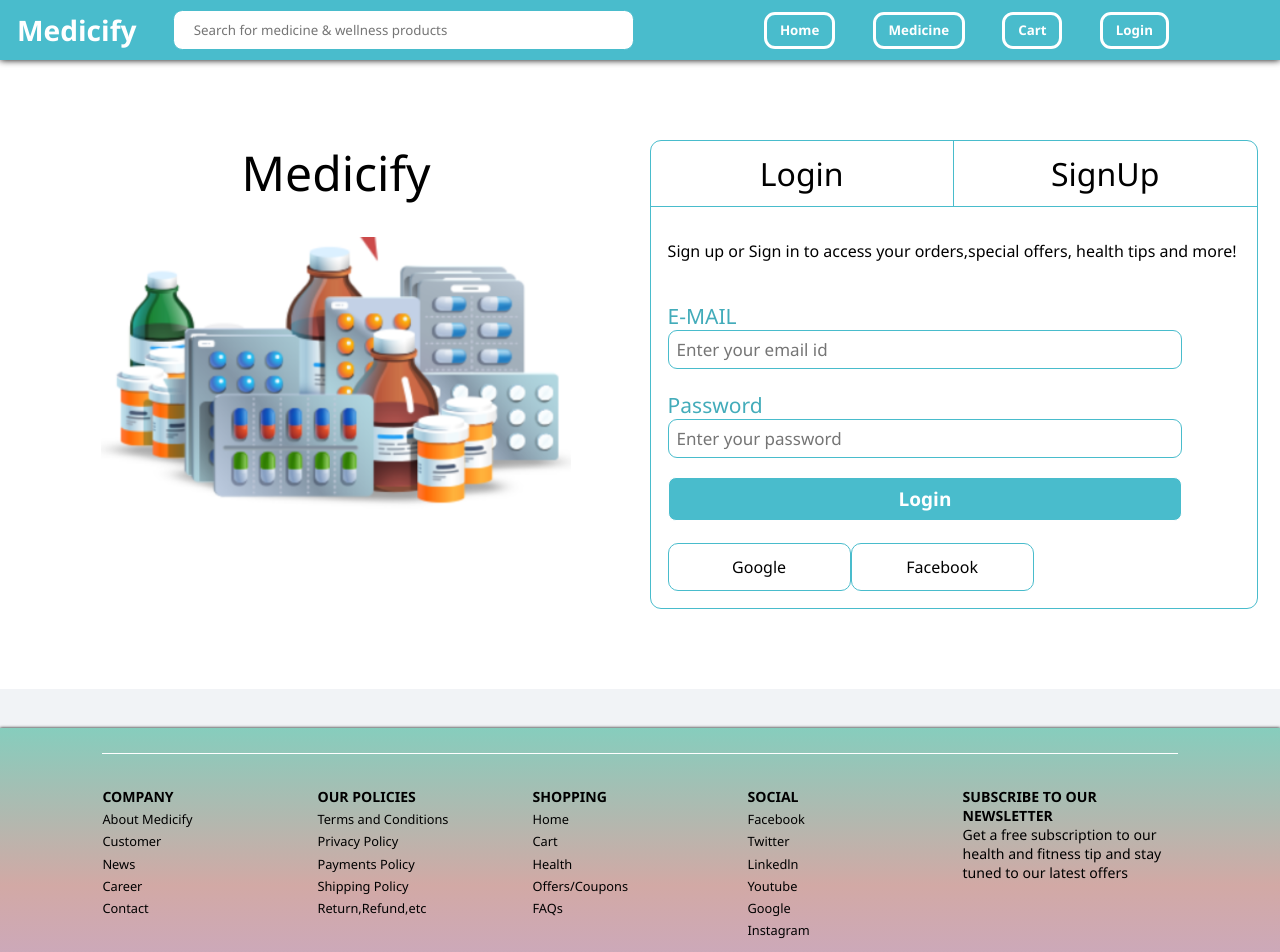
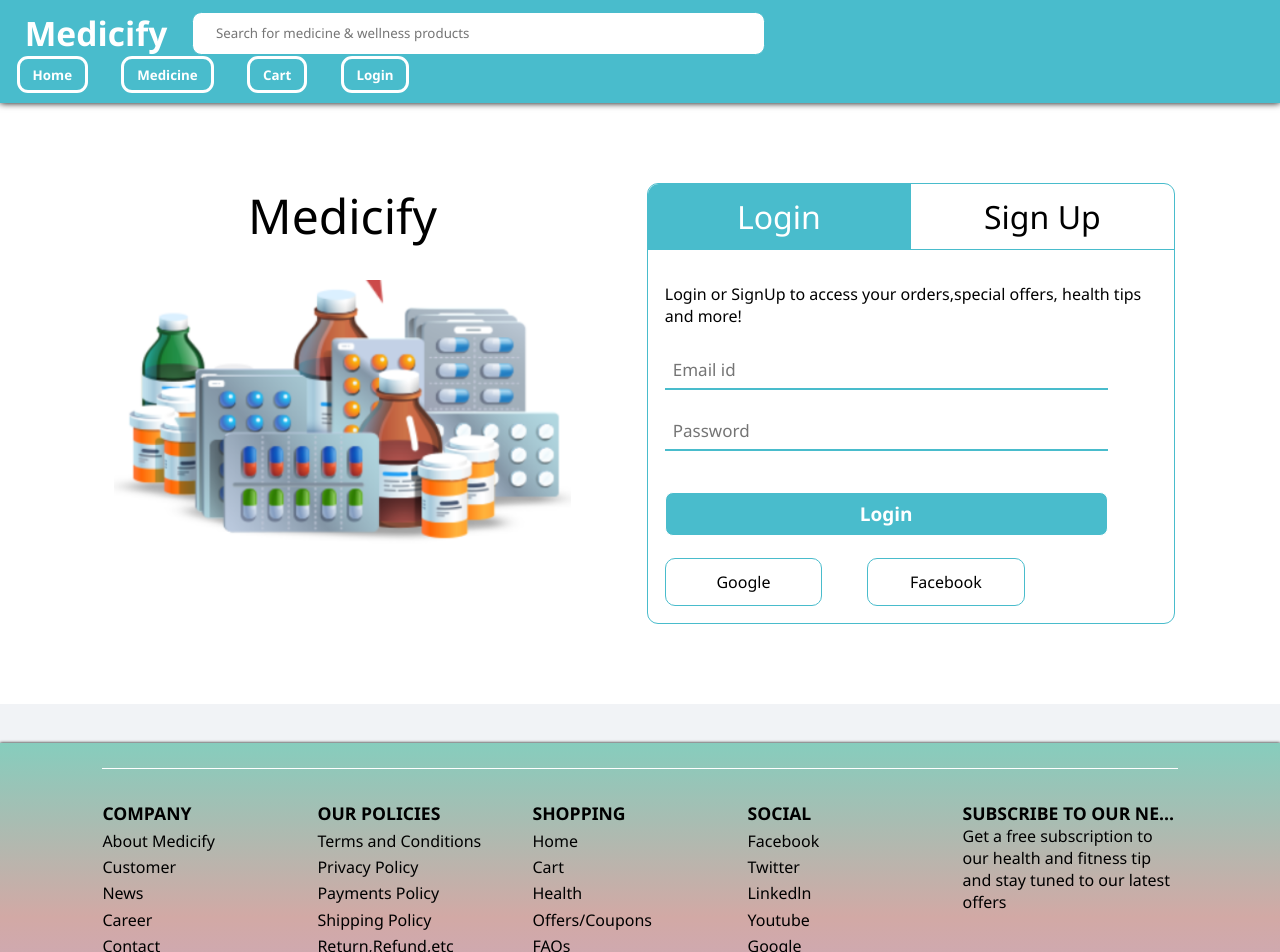
Before and after one commit to Wizard298/Medicify, a React (Create React App) app in the folder medicify/: page /login in a window 1280 px wide. Shown: the top 952 px of the page. Built offline with nearby package versions, Linux system fonts and the light colour scheme.

Commit message:
login updated

```diff
--- a/medicify/src/Main.js
+++ b/medicify/src/Main.js
@@ -12,6 +12,7 @@
 import Fitness from './components/html_part/Fitness';
 import CardiacCare from './components/html_part/CardiacCare';
 import Ayurvedic from './components/html_part/Ayurvedic';
+import SignUp from './components/html_part/SignUp';
 
 
 function App() {
@@ -26,6 +27,7 @@
           <Route path="/health" element={<Health/>} />
           <Route path="/cart" element={<Cart/>} />
           <Route path="/login" element={<Login/>} />
+          <Route path="/signup" element={<SignUp/>} />
           <Route path="/health/covid" element={<Covid/>} />
           <Route path="/health/diabetes" element={<Diabetes/>} />
           <Route path="/health/fitness" element={<Fitness/>} />
--- a/medicify/src/components/css_part/Footer.css
+++ b/medicify/src/components/css_part/Footer.css
@@ -6,9 +6,6 @@
     padding: 2% 8%;
     margin-top: 3%;
     box-shadow: black 0px 0px 3px;
-    /* text-overflow: ellipsis;
-    white-space: nowrap;
-    overflow: hidden; */
     padding-bottom: 0;
 }
 
@@ -23,13 +20,19 @@
 }
 
 .heading h4{
-    font-size: 1.1vw;
+    font-size: 1.1em;
     font-weight: 650;
+    text-overflow: ellipsis;
+    white-space: nowrap;
+    overflow: hidden;
 }
 
 .text{
     margin: 2% 0%;
-    font-size: 1vw;
+    font-size: 1em;
+    text-overflow: ellipsis;
+    white-space: nowrap;
+    overflow: hidden;
 }
 
 .text a:hover{
@@ -37,13 +40,27 @@
 }
 
 .get-a-para{
-    font-size: 1.1vw;
+    font-size: 1em;
+    /* text-overflow: ellipsis; */
+    /* white-space: nowrap;  */
+    /* overflow: hidden; */
 }
 .copyright{
-    font-size: 1.3vw;
+    font-size: 1.2em;
     padding: 2% 0%;
     display: flex;
     justify-content: center;
     align-items: center;
     border-top:1px solid white ;
 }
+
+
+@media only screen and (max-width:600px){
+    .footer{
+        padding: 0;
+    }
+    .company{
+        /* border-right: 1px solid white; */
+        padding: 0% 1%;
+    }
+}
--- a/medicify/src/components/css_part/Login.css
+++ b/medicify/src/components/css_part/Login.css
@@ -1,7 +1,8 @@
 .page {
     padding: 5em 0em;
     display: flex;
-    justify-content: center;
+    /* justify-content: center; */
+    padding-left: 3%;
     background-color: white;
 }
 
@@ -25,7 +26,7 @@
 
 .signup-page {
     margin: 0px;
-    width: 38em;
+    width: 33em;
     display: flex;
     flex-direction: column;
     justify-content: center;
@@ -38,23 +39,32 @@
     border-bottom: 1px solid #49bccc;
 }
 
+.login-link-heading,.signup-link-heading{
+    padding: 11px 12px;
+    width: 100%;
+    text-align: center;
+    border-right: 1px solid #49bccc;
+}
+
 .login-heading, .signup-heading{
     font-size: 2em;
     font-weight:normal;
-    padding: 11px 12px;
-    width: 100%;
-    text-align: center;
 }
 
-.login-heading{
-    border-right: 1px solid #49bccc;
+.login-link-heading{
+    border-top-left-radius: 11px;
 }
 
-.login-heading:hover, .signup-heading:hover{
+.signup-link-heading{
+    border-top-right-radius: 11px;
+    border-right: none;
+}
+
+.hovering{
     background-color: #49bccc;
     color: white;
-    cursor: pointer;
 }
+
 
 .lo-si-component{
     padding: 17px;
@@ -65,7 +75,7 @@
 }
 
 .phnum{
-    margin-top: 2.5em;
+    margin-top: 1.5em;
 }
 
 .phnum-label {
@@ -87,10 +97,20 @@
     border-radius: 9px;
 }
 
-/* input:hover {
-    background-color: none;
-    border: none;
-} */
+.num-edit{
+    border-bottom: 2px solid #49bccc;
+    border-top: none;
+    border-right: none;
+    border-left: none;
+    width: 90%;
+    font-size: 17px;
+    padding: 7px 8px;
+    /* border-radius: 9px; */
+}
+
+input:focus {
+    outline: none;
+}
 
 .otp {
     margin-top: 1em;
@@ -115,9 +135,9 @@
     width: 32%;
 }
 
-/* .facebook{
-    margin-left: 51px;
-} */
+.facebook{
+    margin-left: 45px;
+}
 
 .anchor-google,.anchor-facebook{
     font-size: 16px;
--- a/medicify/src/components/css_part/NavbarStyle.css
+++ b/medicify/src/components/css_part/NavbarStyle.css
@@ -8,14 +8,15 @@
 
 .main-nav{
     display: flex;
+    flex-wrap: wrap;
     background-color: #49bccc;
-    /* height: 16vh; */
     padding: 0.8% 0%;
 }
 
 .navbar{
     display: flex;
-    width: 51%;
+    /* width: 51%; */
+    width: 51em;
     /* justify-content: center; */
 }
 
@@ -24,13 +25,13 @@
     align-items: center;
     justify-content: center;
     /* margin:0% 5%; */
-    width: 12vw;
+    width: 12em;
 }
 
 .main-anchor{
     color: white;
     font-weight: 600;
-    font-size: 2.2vw;
+    font-size: 2.1em;
 }
 
 .main-search{
@@ -38,11 +39,12 @@
     align-items: center;
     justify-content: center;
     /* margin-left: 5%; */
-    width: 39vw;
+    /* width: 39vw;
+    width: 77%; */
 }
 
 .main-search-bar{
-    width: 36vw;
+    width: 43em;
     border: 1px solid #49bccc;
     padding: 2% 4%;
     border-radius: 0.7em;
@@ -52,9 +54,10 @@
 
 .nav2{
     display: flex;
-    width: 49vw;
+    width: 35em;
+    flex-wrap: wrap;
     /* padding-left: 16%; */
-    justify-content: center;
+    /* justify-content: center; */
 }
 
 /* .view{
@@ -89,3 +92,13 @@
     font-weight: bold;
     font-family: 'Segoe UI', Tahoma, Geneva, Verdana, sans-serif;
 }
+
+
+@media only screen and (max-width:600px){
+    .main-head{
+        width: 0em;
+    }
+    .main-anchor{
+        font-size: 0;
+    }
+}
--- a/medicify/src/components/html_part/Login.jsx
+++ b/medicify/src/components/html_part/Login.jsx
@@ -15,25 +15,27 @@
 
         <div className="signup-page">
           <div className="sign-login-toogle">
-            <h2 className="login-heading"><Link to="/login">Login</Link> </h2>
-            <h2 className="signup-heading"><Link to="/login">SignUp</Link> </h2>
+            <Link className='login-link-heading hovering' to="/login"><h2 className="login-heading">Login</h2></Link>
+            <Link className='signup-link-heading' to="/signup"><h2 className="signup-heading">Sign Up</h2></Link>
+            {/* <h2 className="signup-heading"><Link to="/signup">SignUp</Link> </h2> */}
           </div>
 
 
           <div className="lo-si-component">
-            <p className="para-signin"> Sign up or Sign in to access your orders,special offers, health tips
+            <p className="para-signin"> Login or SignUp to access your orders,special offers, health tips
               and more! </p>
             <div className="phnum">
-              <label className="phnum-label" htmlFor="number">E-MAIL</label>
+
+              {/* <label className="phnum-label" htmlFor="email">E-Mail</label> */}
+              {/* <br /> */}
+              <input type="email" className="num-edit" name="email"  id="number" placeholder="Email id"/>
               <br />
-              {/* <span className="digit">+91</span>{" "} */}
-              <input type="email" className="num" name="number"  id="number" placeholder="Enter your email id"/>
+              {/* <label className="phnum-label" htmlFor="number">Password</label> */}
               <br />
+              <input type="password" className="num-edit" name="number"  id="number" placeholder="Password"/>
+
+            </div>
               <br />
-              <label className="phnum-label" htmlFor="number">Password</label>
-              <br />
-              <input type="password" className="num" name="number"  id="number" placeholder="Enter your password"/>
-            </div>
             <button className="otp">Login</button>
             <br />
             <br />
--- a/medicify/src/components/html_part/SignUp.jsx
+++ b/medicify/src/components/html_part/SignUp.jsx
@@ -1,4 +1,7 @@
 import React from 'react'
+import '../css_part/Login.css'
+import img from '../images/Signimg.png'
+import { Link } from "react-router-dom";
 
 function SignUp() {
   return (
@@ -9,27 +12,47 @@
         <h4 className="medicify-heading">Medicify</h4>
         <img className="login-img" src={img} alt="Error" />
       </div>
+
       <div className="signup-page">
-          <h2 className="signin-heading">Login</h2>
-          <p className="para-signin"> Sign up or Sign in to access your orders,special offers, health tips
+        <div className="sign-login-toogle">
+          <Link className='login-link-heading' to="/login"><h2 className="login-heading">Login</h2></Link>
+          <Link className='signup-link-heading hovering' to="/signup"><h2 className="signup-heading">Sign Up</h2></Link>
+        </div>
+
+
+        <div className="lo-si-component">
+          <p className="para-signin"> Login or Sign in to access your orders,special offers, health tips
             and more! </p>
+
           <div className="phnum">
-            <label className="phnum-label" htmlFor="number">E-MAIL</label>
-            <br />
-            {/* <span className="digit">+91</span>{" "} */}
-            <input type="email" className="num" name="number"  id="number" placeholder="Enter your email id"/>
+
+            {/* <label className="phnum-label" htmlFor="names1">First Name</label> */}
+            <input type="name" className="num-edit" name="firstname"  id="names1" placeholder="First Name"/>
             <br />
             <br />
-            <label className="phnum-label" htmlFor="number">Password</label>
+            {/* <label className="phnum-label" htmlFor="names2">Last Name</label> */}
+            <input type="name" className="num-edit" name="lastname"  id="names2" placeholder="Last Name"/>
             <br />
-            <input type="password" className="num" name="number"  id="number" placeholder="Enter your password"/>
+
+            {/* <label className="phnum-label" htmlFor="email">E-MAIL</label> */}
+            <br />
+            <input type="email" className="num-edit" name="email"  id="email" placeholder="Email"/>
+
+            <br />
+            {/* <label className="phnum-label" htmlFor="password">Password</label> */}
+            <br />
+            <input type="password" className="num-edit" name="password"  id="password" placeholder="Password"/>
+            <br />
           </div>
 
-          <button className="otp">Login</button>
+            {/* <br /> */}
+          <button className="otp">Sign Up</button>
+          <br />
           <br />
           <div>
             <button className="google"><Link className="anchor-google" to="https://www.google.com">Google</Link></button>
             <button className="facebook"><Link className="anchor-facebook" to="https://www.facebook.com">Facebook</Link></button>
+          </div>
         </div>
       </div>
     </div>
```
Lines whose indentation alone changed are shown as unchanged.
